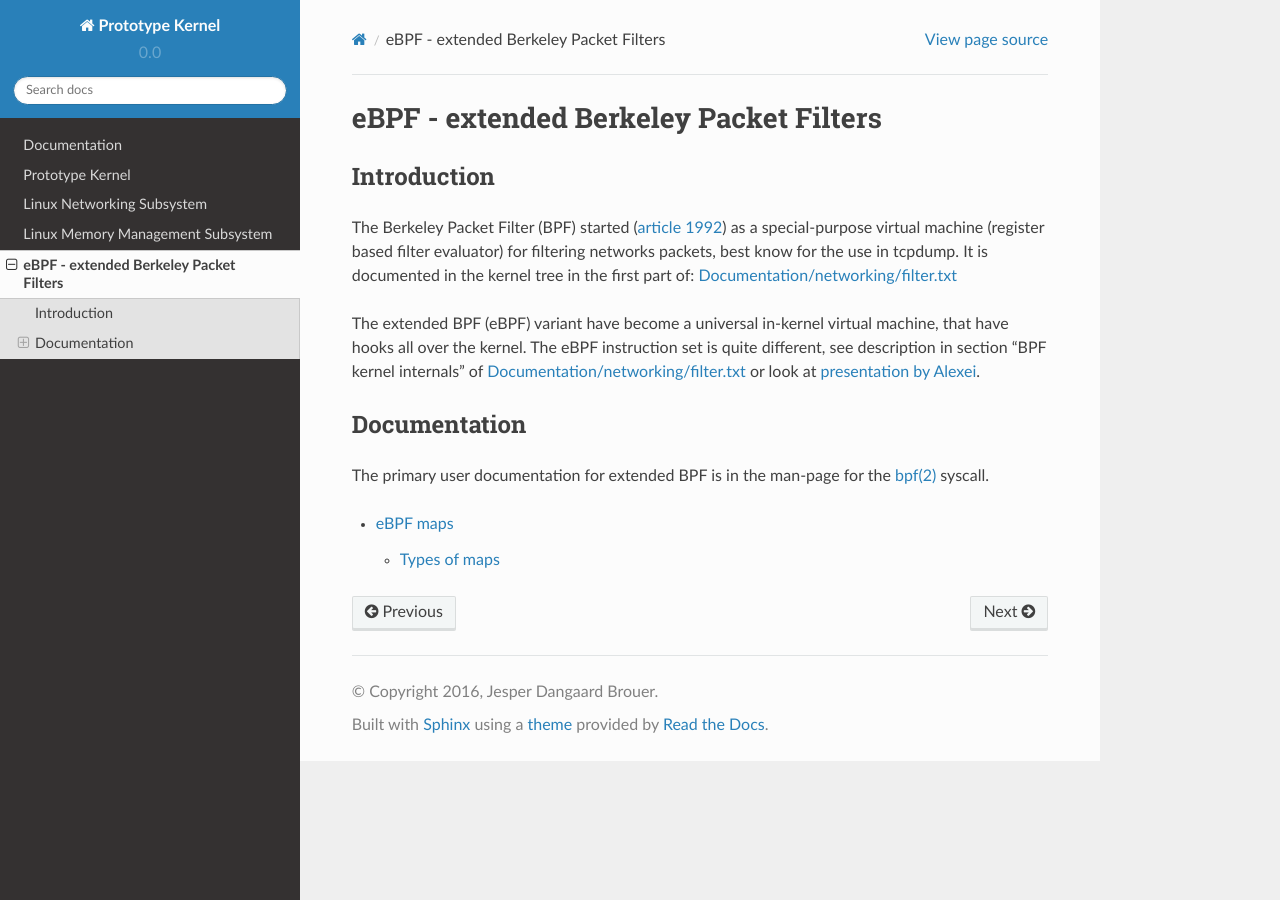
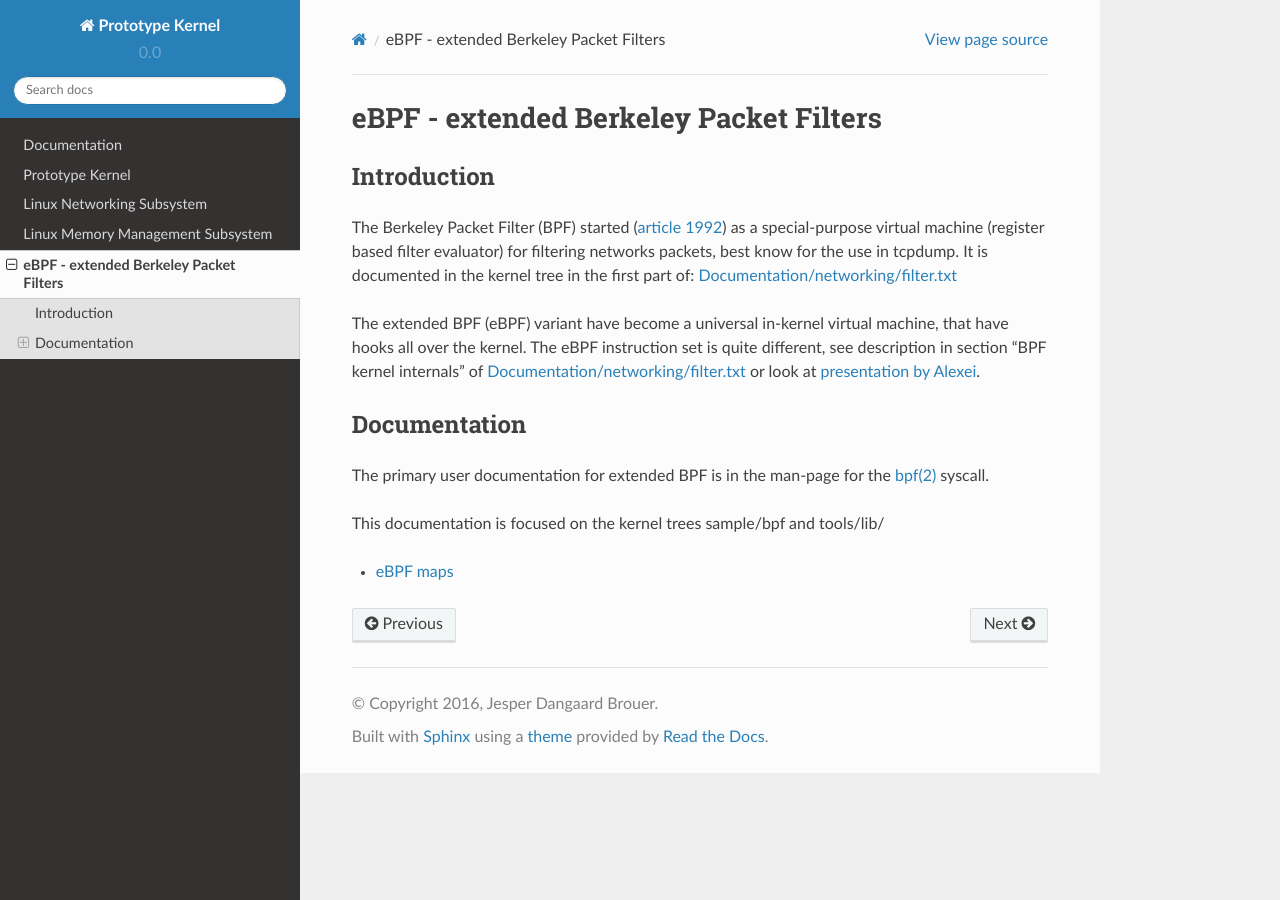
Before and after one commit to netoptimizer/prototype-kernel, a Sphinx documentation site: the page built from kernel/Documentation/bpf/index.rst, in a window 1280 px wide. Built offline with Sphinx 7.4.7 and the Read the Docs theme 2.0.0, drawn with Linux system fonts in a browser that asks for light colours; some of the changed lines change nothing that is shown.

Commit message:
doc: eBPF doc focus and reduce depth of toctree
Signed-off-by: Jesper Dangaard Brouer <brouer@redhat.com>

```diff
--- a/kernel/Documentation/bpf/index.rst
+++ b/kernel/Documentation/bpf/index.rst
@@ -23,6 +23,8 @@ Documentation
 The primary user documentation for extended BPF is in the man-page for
 the `bpf(2)`_ syscall.
 
+This documentation is focused on the kernel trees sample/bpf and tools/lib/
+
 .. Comments / Notes:
    Sections:
    * Areas using BPF
@@ -31,7 +33,7 @@ the `bpf(2)`_ syscall.
    * Maps
 
 .. toctree::
-   :maxdepth: 2
+   :maxdepth: 1
 
    ebpf_maps
 
```
